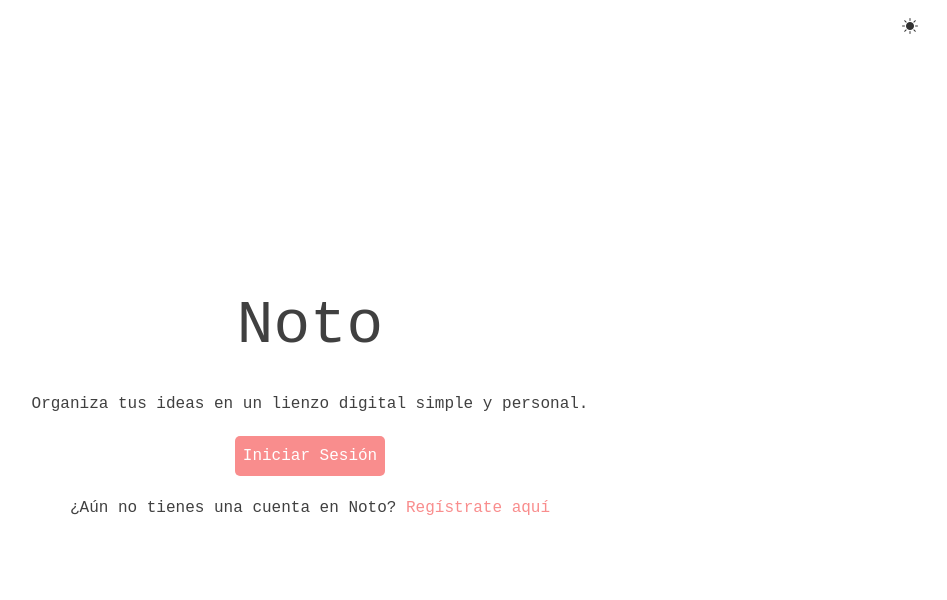
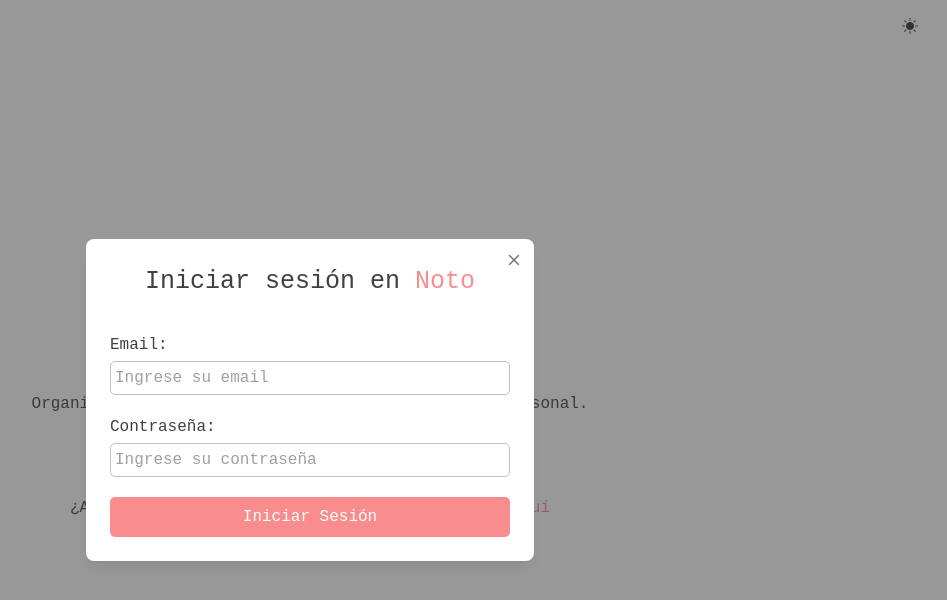
Before and after one commit to EsteAlvarez/noto, a React (Vite) app: page / in a window 1280 px wide. Both pictures are taken after a click on the button "Iniciar Sesión". Shown: the top 600 px of the page, without its empty margins (330-1277 px from the left). Built offline with nearby package versions, Linux system fonts and the light colour scheme.

Commit message:
Created the login modal component

```diff
--- a/src/components/index.js
+++ b/src/components/index.js
@@ -4,5 +4,8 @@
 /* Layout */
 export * from "./layout/Layout";
 
+/* Modal */
+export * from "./modal/LoginModal";
+
 /* ScrrenMode */
 export * from "./screenmode/ScreenMode";
--- /dev/null
+++ b/src/components/modal/LoginModal.jsx
@@ -0,0 +1,56 @@
+import { useState } from "react";
+import { InputLabel } from "../form/InputLabel";
+
+export const LoginModal = () => {
+  const [isOpen, setIsOpen] = useState(false);
+
+  const toggleModal = () => setIsOpen(!isOpen);
+  return (
+    <>
+      <button
+        onClick={toggleModal}
+        className="bg-[#F87171] text-[#fff] p-2 rounded-[5px] cursor-pointer"
+      >
+        Iniciar Sesión
+      </button>
+
+      {isOpen && (
+        <div className="fixed inset-0 bg-[rgba(0,0,0,0.5)] flex justify-center items-center z-50">
+          <div className="modal rounded-lg shadow-lg w-full max-w-md p-6 relative">
+            <button
+              onClick={toggleModal}
+              className="absolute top-2 right-2 text-gray-600 text-2xl cursor-pointer"
+            >
+              <i class="bi bi-x"></i>
+            </button>
+            <h2 className="text-[1.5625rem] mb-4 text-center">
+              Iniciar sesión en <span className="text-[#F87171]">Noto</span>
+            </h2>
+            <form className="flex flex-col gap-5 mt-8">
+              <InputLabel
+                label="Email:"
+                type="email"
+                id="email"
+                name="email"
+                placeholder="Ingrese su email"
+              />
+              <InputLabel
+                label="Contraseña:"
+                type="password"
+                id="password"
+                name="password"
+                placeholder="Ingrese su contraseña"
+              />
+              <button
+                type="submit"
+                className="bg-[#F87171] text-[#fff] p-2 rounded-[5px] cursor-pointer"
+              >
+                Iniciar Sesión
+              </button>
+            </form>
+          </div>
+        </div>
+      )}
+    </>
+  );
+};
--- a/src/pages/Landing.jsx
+++ b/src/pages/Landing.jsx
@@ -1,20 +1,17 @@
 import { Link } from "react-router-dom";
 import { Layout } from "../components";
+import { LoginModal } from "../components";
 
 export const Landing = () => {
   return (
     <Layout>
       <h1 className="text-[3.8125rem]">Noto</h1>
       <p>Organiza tus ideas en un lienzo digital simple y personal.</p>
-      <button className="bg-[#F87171] text-[#fff] p-2 rounded-[5px] cursor-pointer">
-        Iniciar Sesión
-      </button>
+      <LoginModal />
       <p>
         ¿Aún no tienes una cuenta en Noto?{" "}
         <Link to={"/registro"}>
-          <span className="text-[#F87171]">
-            Regístrate aquí
-          </span>
+          <span className="text-[#F87171]">Regístrate aquí</span>
         </Link>
       </p>
     </Layout>
--- a/src/styles/App.css
+++ b/src/styles/App.css
@@ -9,13 +9,15 @@
   background-size: 10px 10px;
 }
 
-.light-mode-noto .form-container-noto {
+.light-mode-noto .form-container-noto,
+.light-mode-noto .modal {
   background-color: #ffffff;
 }
 
 .light-mode-noto p,
 .light-mode-noto h1,
-.light-mode-noto h2 {
+.light-mode-noto h2,
+.light-mode-noto .modal {
   color: #111111;
 }
 
@@ -26,7 +28,8 @@
   background-size: 10px 10px;
 }
 
-.dark-mode-noto .form-container-noto {
+.dark-mode-noto .form-container-noto,
+.dark-mode-noto .modal{
   background-color: #111111;
 }
 
@@ -34,6 +37,7 @@
 .dark-mode-noto h1,
 .dark-mode-noto h2,
 .dark-mode-noto form,
-.dark-mode-noto form::placeholder {
+.dark-mode-noto form::placeholder,
+.dark-mode-noto .modal  {
   color: #FFFFFF;
 }
```
